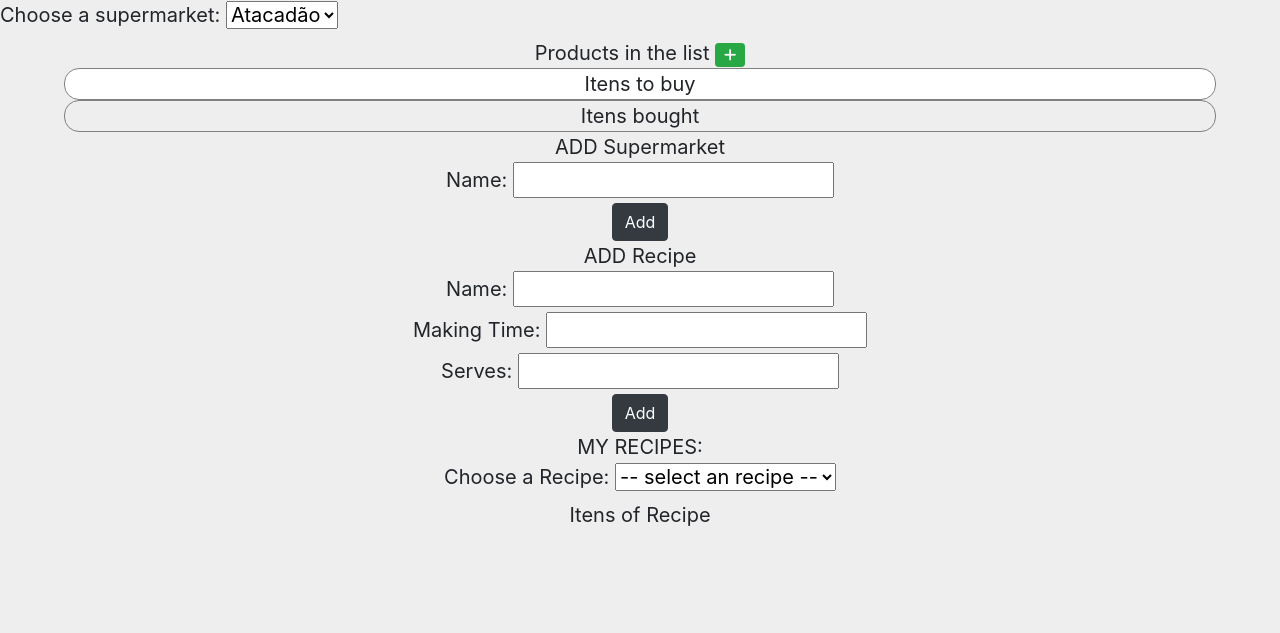
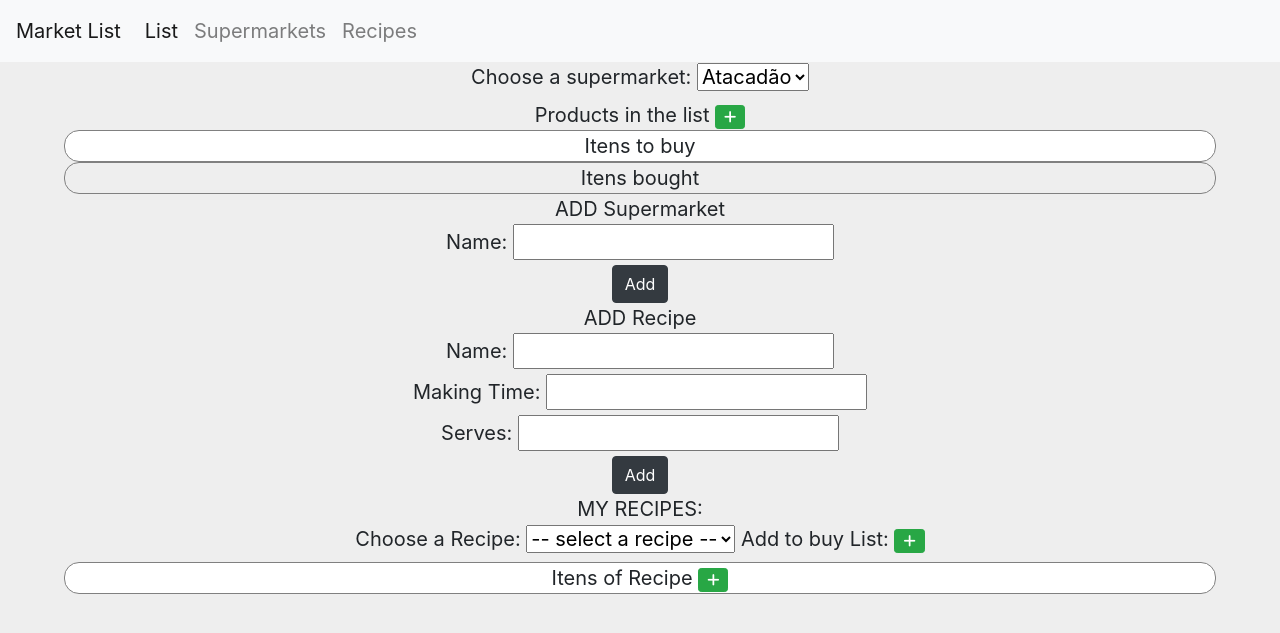
Before and after one commit to gustavofsan/Supermarket-Buy-List, a Django app: page / in a window 1280 px wide. Shown: the top 633 px of the page. Run offline with Django 4.2, Linux system fonts and the light colour scheme; data comes from the database, SQL or seed files in the repository; both versions use the stored data as it was after the commit; some libraries are stand-ins or nearby versions.

Commit message:
Improved Recipes
Also removed DRF, and changed a little the front-end

```diff
--- a/buyList/urls.py
+++ b/buyList/urls.py
@@ -1,31 +1,13 @@
-"""buyList URL Configuration
-
-The `urlpatterns` list routes URLs to views. For more information please see:
-    https://docs.djangoproject.com/en/4.0/topics/http/urls/
-Examples:
-Function views
-    1. Add an import:  from my_app import views
-    2. Add a URL to urlpatterns:  path('', views.home, name='home')
-Class-based views
-    1. Add an import:  from other_app.views import Home
-    2. Add a URL to urlpatterns:  path('', Home.as_view(), name='home')
-Including another URLconf
-    1. Import the include() function: from django.urls import include, path
-    2. Add a URL to urlpatterns:  path('blog/', include('blog.urls'))
-"""
 from django.contrib import admin
 from django.urls import path, include
 
 from rest_framework import routers
 from list import views
 
-router = routers.DefaultRouter()
-router.register(r'users', views.UserViewSet)
-router.register(r'groups', views.GroupViewSet)
 
 
 urlpatterns = [
     path('', include('list.urls')),
-    path('abc/', include(router.urls)),
+
     path('admin/', admin.site.urls),
 ]
--- a/list/models.py
+++ b/list/models.py
@@ -39,3 +39,6 @@ class ProductInRecipe(models.Model):
     product = models.ForeignKey(Product,  null=True, on_delete=models.SET_NULL)
     recipe = models.ForeignKey(Recipe, on_delete=models.CASCADE)
     quantity = models.IntegerField()
+
+    def __str__(self):
+        return self.recipe.name + " - " + self.product.name
--- a/list/urls.py
+++ b/list/urls.py
@@ -1,8 +1,6 @@
 from django.urls import path
 
 from . import views
-
-
 
 urlpatterns = [
     path('', views.index, name='index'),
@@ -20,4 +18,9 @@ urlpatterns = [
 
     path('add_recipe/', views.add_recipe, name='add_recipe'),
     path('get_all_itens_recipe/<str:pk>/', views.get_all_itens_recipe, name='get_all_itens_recipe'),
+    path('add_prod_to_recipe/', views.add_prod_to_recipe, name='add_prod_to_recipe'),
+
+    path('add_recipe_to_buyList/', views.add_recipe_to_buyList, name='add_recipe_to_buyList'),
+    path('get_items_to_add_in_recipe/', views.get_items_to_add_in_recipe, name='get_items_to_add_in_recipe'),
+
 ]
--- a/list/views.py
+++ b/list/views.py
@@ -4,21 +4,22 @@ from django.shortcuts import render, redirect
 from django.http import HttpResponse, JsonResponse
 
 from .models import Product, ProductInRecipe, Recipe, Supermarket, SupermarketProduct
-from django.db.models import F
+from django.db.models import F, Q
 
 
 from django.contrib.auth.models import User, Group
 from rest_framework import viewsets
 from rest_framework import permissions
-from .serializers import UserSerializer, GroupSerializer
 
 
 def index(request):
     supermarkets = Supermarket.objects.all
     recipes = Recipe.objects.all
+    products = Product.objects.all #isso só serve pra insersir produtos nas receitas
     context = {
         'supermarkets':supermarkets,
-        'recipes':recipes
+        'recipes':recipes,
+        'products':products
     }
     return render(request, 'index.html', context)
 
@@ -109,7 +110,6 @@ def get_item_details(request):
         prod_id = request.POST['prod_id']
         supermarket_id = request.POST['supermarket_id']
         supermarketProduct = SupermarketProduct.objects.filter(supermarket__id=supermarket_id, product__id=prod_id)
-        #print(supermarketProduct[0].place)
         data = {
             "place": supermarketProduct[0].place,
         }
@@ -158,28 +158,44 @@ def get_all_itens_recipe(request,pk):
                                                                                 prodId=F('product__id'),
                                                                                 name=F('product__name'),)
                                                                                 #talvez precise trazer mais dados
-    print(products)
     data = {
         "products": list(products),
-        #"products_to_buy": list(products_to_buy),
-        #"products_bought": list(products_bought),
     }
     return JsonResponse(data)
 
+def add_prod_to_recipe(request):
+    if request.method == 'POST':
+        prod = Product.objects.get(id=request.POST['product_id'])
+        recipe = Recipe.objects.get(id=request.POST['recipe_id'])
+        newProdInRecipe = ProductInRecipe(
+            product = prod,
+            recipe = recipe,
+            quantity = request.POST['quantity'],
+        )
+        newProdInRecipe.save()
+        data = {
+            "name": prod.name,
+            "quantity": newProdInRecipe.quantity,
+            #"id": newRecipe.id,
+        }
+        return JsonResponse(data)
+    return HttpResponse("Failed!")
 
-class UserViewSet(viewsets.ModelViewSet):
-    """
-    API endpoint that allows users to be viewed or edited.
-    """
-    queryset = User.objects.all().order_by('-date_joined')
-    serializer_class = UserSerializer
-    permission_classes = [permissions.IsAuthenticated]
+def add_recipe_to_buyList(request):
+    if request.method == 'POST':
+        data = {
+            #"id": newRecipe.id,
+        }
+        return JsonResponse(data)
+    return HttpResponse("Failed!")
 
-
-class GroupViewSet(viewsets.ModelViewSet):
-    """
-    API endpoint that allows groups to be viewed or edited.
-    """
-    queryset = Group.objects.all()
-    serializer_class = GroupSerializer
-    permission_classes = [permissions.IsAuthenticated]
+def get_items_to_add_in_recipe(request):
+    if request.method == 'POST':
+        current_recipe =  request.POST['recipe_id']
+        prodInRecipe = ProductInRecipe.objects.filter(recipe__id=current_recipe).values(prodId=F('product__id'),)
+        products = Product.objects.filter(~Q(id__in=prodInRecipe)).values()
+        data = {
+            "products": list(products),
+        }
+        return JsonResponse(data)
+    return HttpResponse("Failed!")
--- a/templates/index.html
+++ b/templates/index.html
@@ -4,12 +4,13 @@
 <script src="https://stackpath.bootstrapcdn.com/bootstrap/4.3.1/js/bootstrap.min.js"></script>
 <link href="https://stackpath.bootstrapcdn.com/bootstrap/4.3.1/css/bootstrap.min.css" rel="stylesheet" />
 <script src="https://kit.fontawesome.com/59bc4047cf.js" crossorigin="anonymous"></script>
+
 <style>
   body{
     font-size: 20px;
     background-color: #eee;
   }
-		.List {
+  .List{
     text-align: center;
     min-width:500px;
     margin-left: auto;
@@ -17,15 +18,20 @@
     padding-left: 5%;
     padding-right: 5%;
   }
-		.ListHeader {
+  .ListHeader{
     text-align: center;
   }
-		.boughtItemList   {
+  .boughtItemList{
     background-color: #eee;
     border: 0.5px solid gray;
     border-radius: 15px;
   }
-		.toBuyItemList {
+  .toBuyItemList{
+    background-color: white;
+    border: 0.5px solid gray;
+    border-radius: 15px;
+  }
+  .recipe{
     background-color: white;
     border: 0.5px solid gray;
     border-radius: 15px;
@@ -33,7 +39,6 @@
   .itemName{
     width: 60%;
   }
-
   .place{
     width: 10%;
     text-align: center;
@@ -50,34 +55,52 @@
     display: flex;
     padding: 10px;
   }
-
-[contenteditable="true"].single-line {
+  [contenteditable="true"].single-line{
     white-space: nowrap;
     overflow: hidden;
   }
-[contenteditable="true"].single-line br {
+  [contenteditable="true"].single-line br{
     display:none;
-
   }
-[contenteditable="true"].single-line * {
+  [contenteditable="true"].single-line *{
     display:inline;
     white-space:nowrap;
   }
-
 </style>
 
 
 </head>
 <body>
+  <nav class="navbar navbar-expand-lg navbar-light bg-light">
+    <a class="navbar-brand" href="#">Market List</a>
+    <button class="navbar-toggler" type="button" data-toggle="collapse" data-target="#navbarNav" aria-controls="navbarNav" aria-expanded="false" aria-label="Toggle navigation">
+      <span class="navbar-toggler-icon"></span>
+    </button>
+    <div class="collapse navbar-collapse" id="navbarNav">
+      <ul class="navbar-nav">
+        <li class="nav-item active">
+          <a class="nav-link" href="#">List <span class="sr-only"></span></a>
+        </li>
+        <li class="nav-item">
+          <a class="nav-link" href="#">Supermarkets</a>
+        </li>
+        <li class="nav-item">
+          <a class="nav-link" href="#">Recipes</a>
+        </li>
+      </ul>
+    </div>
+  </nav>
+
+
+  <div class="List">
+    <div class="ListHeader">
       <label for="supermarket">Choose a supermarket:</label>
       <select name="supermarkets" id="supermarketChoose" onchange="changeSupermarket()">
         {% for sup in supermarkets%}
           <option value="{{sup.id}}">{{sup}}</option>
           {{sup}} <BR>
         {% endfor %}
-  </select>
-  <div class="List">
-    <div class="ListHeader">
+      </select> <BR>
       Products in the list <button class="btn btn-success btn-sm" data-toggle="modal" data-target="#ModalInsert" onclick="saveAdd()"><i class="fa fa-plus"></i></button>
     </div>
     <div class="toBuyItemList">
@@ -159,19 +182,119 @@ ADD Recipe
 MY RECIPES: <BR>
 <label for="recipes">Choose a Recipe:</label>
   <select name="recipes" id="recipeChoose" onchange="changeRecipe()">
-    <option disabled selected value> -- select an recipe -- </option>
-    {% for recipe in recipes%}
+    <option disabled selected value> -- select a recipe -- </option>
+    {% for recipe in recipes %}
       <option value="{{recipe.id}}">{{recipe}}</option>
       {{recipe}} <BR>
     {% endfor %}
 </select>
 
+Add to buy List: <button class="btn btn-success btn-sm" onclick="addRecipeToBuyList()"><i class="fa fa-plus"></i></button>
 <div class="recipe">
-  <span>Itens of Recipe</span>
+  <span>Itens of Recipe</span> <button class="btn btn-success btn-sm" data-toggle="modal" data-target="#ModalRecipe" onclick="getItemsToAddInRecipe()"><i class="fa fa-plus"></i></button>
 </div>
+
+<div class="modal fade" id="ModalRecipe" tabindex="-1" role="dialog" aria-labelledby="exampleModalLabel" aria-hidden="true">
+  <div class="modal-dialog" role="document">
+    <div class="modal-content">
+      <div class="modal-header">
+        <h5 class="modal-title" id="exampleModalLabel">Insert Product</h5>
+        <button type="button" class="close" data-dismiss="modal" aria-label="Close">
+          <span aria-hidden="true">&times;</span>
+        </button>
+      </div>
+      <div class="modal-body">
+        <label for="Produto">Produto: </label>
+        <select name="productChoose" id="productChoose">
+          <option disabled selected value> -- select a product -- </option>
+          {% for product in products %}
+            <option value="{{product.id}}">{{product}}</option>
+            {{product}} <BR>
+          {% endfor %}
+        </select><BR>
+        <label for="recipeQuantity">Quantidade: </label>
+        <input id="recipeQuantity" type="number" name="recipeQuantity"><BR>
+          <button type="submit" id="AddProdInRecipeBtn" class="AddProdInRecipeBtn btn btn-dark" onclick="insertProdInRecipe()">Add</button>
+      </div>
+    </div>
+  </div>
+</div>
+
+
 </body>
 
 <script>
+  function TBD(){
+      // quando clicar em add os itens em recipe da pra buscar todos os itens que não estão disponíveis ainda.
+  }
+  function getItemsToAddInRecipe(){
+    // busca os itens para adicionar no select list
+    var recipe_id = document.getElementById("recipeChoose").value;
+    $.ajax({
+      url: "/get_items_to_add_in_recipe/",
+      method: "POST",
+      data: {
+        recipe_id: recipe_id,
+      },
+      headers: {
+        "X-CSRFToken": "{{csrf_token}}"
+      },
+      success: function(data) {
+        select = document.getElementById('productChoose');
+        for(i = select.options.length; i > 0; i--) {
+          select.remove(i);
+        }
+        for(var i = 0; i < data['products'].length; i++){
+          var opt = document.createElement('option');
+          opt.value = data['products'][i].id;
+          opt.innerHTML = data['products'][i].name;
+          select.appendChild(opt);
+        }
+      }
+    })
+  }
+
+  function addRecipeToBuyList(){
+    var recipe_id = document.getElementById("recipeChoose").value;
+    $.ajax({
+      url: "/add_recipe_to_buyList/",
+      method: "POST",
+      data: {
+        recipe_id: recipe_id,
+      },
+      headers: {
+        "X-CSRFToken": "{{csrf_token}}"
+      },
+      success: function(data) {
+        alert("Add recipe to buy List " + recipe_id);
+        // TBD
+      }
+    })
+
+  }
+  function insertProdInRecipe(){
+    var x = document.getElementById("recipeChoose").value;
+    $productID = document.getElementById("productChoose").value;
+    $quantity = $('#recipeQuantity').val();
+
+    $.ajax({
+      url: "/add_prod_to_recipe/",
+      method: "POST",
+      data: {
+        recipe_id: x,
+        product_id: $productID,
+        quantity: $quantity
+      },
+      headers: {
+        "X-CSRFToken": "{{csrf_token}}"
+      },
+      success: function(data) {
+        var recipe_list = document.getElementsByClassName("recipe")[0];
+        insert_item_in_recipe(data['name'], $quantity, recipe_list);
+      }
+    })
+  }
+
   function addRecipe(){
     $recipe_name = $('#recipe-name').val();
     $recipe_time = $('#recipe-time').val();
@@ -210,18 +333,21 @@ MY RECIPES: <BR>
       }
     })
   }
+  function insert_item_in_recipe(name, quantity, recipe_list){
+    var div = '<div class="ProdInRecipe">'+name +" - "+quantity + "</div>";
+    $(recipe_list).append(div);
+  }
 
   function remove_all_items_recipe(elementClass){
     var searchElem = elementClass.children;
-    for( var i=searchElem.length-1; i > 0; i--){
+    for( var i=searchElem.length-1; i > 1; i--){
       elementClass.removeChild(searchElem[i]);
     }
   }
 
   function insert_all_items_recipe(elementClass, data){
     for(var i = 0; i < data['products'].length; i++){
-      var div = '<div class="ProdInRecipe">'+data['products'][i].name + "</div>";
-      $(elementClass).append(div);
+      insert_item_in_recipe(data['products'][i].name, data['products'][i].quantity, elementClass)
     }
   }
 
@@ -279,6 +405,7 @@ MY RECIPES: <BR>
       }
     })
   }
+
   $(document).ready(function() {
       $.ajax({
       url: "/request_all_itens/",
@@ -317,13 +444,13 @@ MY RECIPES: <BR>
         }
     })
   }
+
   function ChangeCheck(el){
     el = el.parentNode;
     el = el.parentNode; // I use two of these to get the div with item class
     $id = $(el).attr('id');
     $place = el.getAttribute('data-place');
     $url = "buy_prod/"+$id+"/";
-
     $.ajax({
       url: $url,
       method: "POST",
@@ -343,7 +470,6 @@ MY RECIPES: <BR>
       }
     })
   }
-
 
   function delProd(el) {
     el = el.parentNode;
@@ -487,12 +613,12 @@ MY RECIPES: <BR>
   function remove_all_items(){
     var elementClass = document.getElementsByClassName("toBuyItemList")[0];
     var searchElem = elementClass.children;
-    for( var i=searchElem.length-1; i > 0; i--) {
+    for( var i=searchElem.length-1; i > 0; i--){
       elementClass.removeChild(searchElem[i]);
     }
     elementClass = document.getElementsByClassName("boughtItemList")[0];
     searchElem = elementClass.children;
-    for( var i=searchElem.length-1; i > 0; i--) {
+    for( var i=searchElem.length-1; i > 0; i--){
       elementClass.removeChild(searchElem[i]);
     }
   }
@@ -504,7 +630,6 @@ MY RECIPES: <BR>
     //console.log("part 2");
     for(var i = 0; i < data['products_bought'].length; i++) {
       createItem(true, data['products_bought'][i].prodId, data['products_bought'][i].name, data['products_bought'][i].place, data['products_bought'][i].quantity);
-
     }
   }
 
@@ -512,7 +637,6 @@ MY RECIPES: <BR>
 // ordenação - acima 10 está sendo considerado abaixo de 2. Ele considera por digito.
 // Colocar uma devolutiva - item inserido com sucesso - item comprado com sucesso - item inserido na lista de compras - item excluido com sucesso
 // Tem certeza que gostaria de excluir?
-// Adicionar receitas
 
 </script>
 
```
Also changed, not shown: buyList/settings.py (+0 -13 lines), list/serializers.py (deleted, +0 -14 lines), db.sqlite3. Lines whose indentation alone changed are shown as unchanged.
